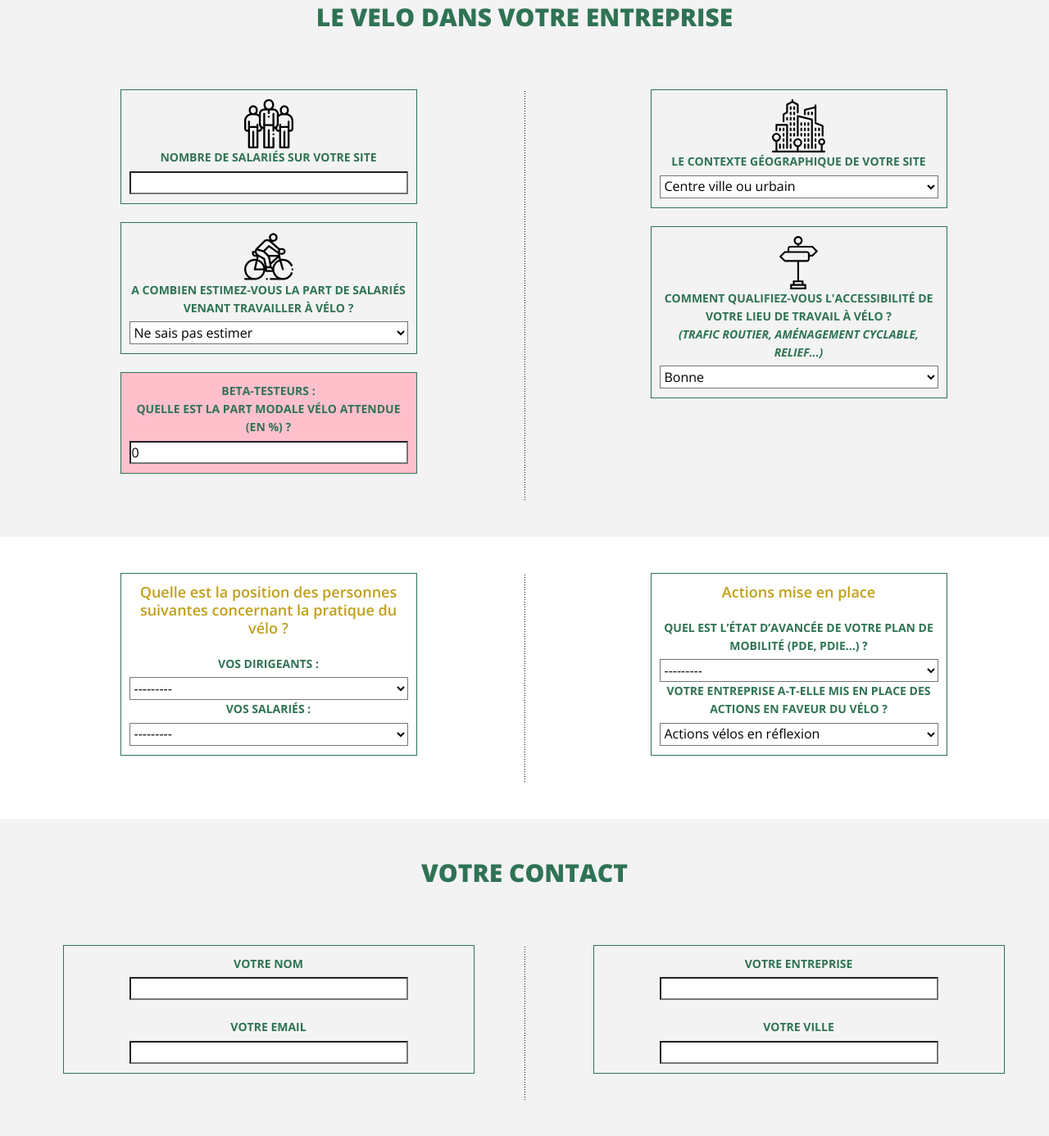
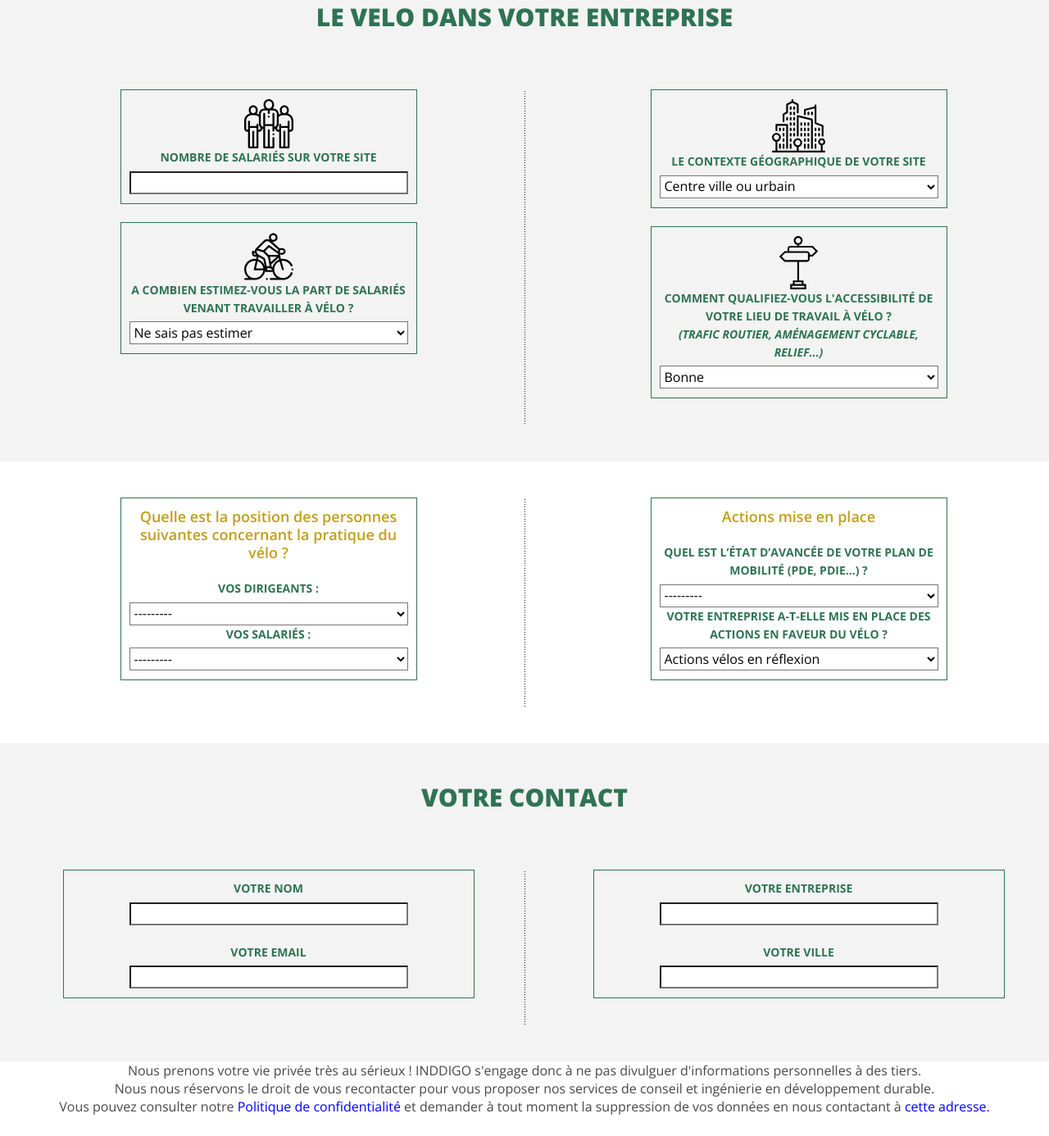
Before and after one commit to cartoinddigo/MPM3, a Django app: page /player/nouveau/ in a window 1280 px wide. Shown: the part 272-1658 px from the top of the page at 82% size. Run offline with Django 3.2, Linux system fonts and the light colour scheme.

Commit message:
cloture beta test

```diff
--- a/velo/forms.py
+++ b/velo/forms.py
@@ -7,4 +7,4 @@ class PlayerForm(forms.ModelForm):
 
     class Meta:
         model = Player
-        fields = ('nom', 'entrep', 'ville', 'ctxgeolib', 'access','nbsal','PM', 'g1','g2','g3','g4', 'pccycliste','mail',) #
+        fields = ('nom', 'entrep', 'ville', 'ctxgeolib', 'access','nbsal', 'g1','g2','g3','g4', 'pccycliste','mail',) #
--- a/velo/models.py
+++ b/velo/models.py
@@ -38,7 +38,7 @@ class Player(models.Model):
     access = models.CharField(default='Bonne',choices=ACC_LIB,verbose_name = "Accessibilite du site",max_length=10)
     ctxgeolib = models.FloatField(choices=CTX_GEO_LIB,default='Centre-ville',verbose_name = "Contexte geographique")
 
-    PM = models.IntegerField(default = 0, verbose_name = "Part Modale vélo Attendue (Pour débugages)",)
+    #PM = models.IntegerField(default = 0, verbose_name = "Part Modale vélo Attendue (Pour débugages)",)
 
     g1 = models.IntegerField(choices=MG1,verbose_name = "Motivation de la direction de l’entreprise")
     g2 = models.IntegerField(choices=MG2,verbose_name = "Motivation des salariés")
--- a/velo/templates/velo/newplayer.html
+++ b/velo/templates/velo/newplayer.html
@@ -39,9 +39,9 @@
 
                             <div class="Form-control">
 
-                                <div class="Form-fieldR">
-                                    <div class="Form-label">Beta-testeurs :<br>Quelle est la part modale vélo attendue (en %) ?</div>
-                                    <p class="Form-control">{{form.PM}}</p>
+                                <div >
+                                    <!--<div class="Form-label">Beta-testeurs :<br>Quelle est la part modale vélo attendue (en %) ?</div>
+                                    <p class="Form-control">{{form.PM}}</p>-->
                             </div>
 
 
```
Also changed, not shown: db.sqlite3, velo/migrations/0007_auto_20190318_2136.py (added).
